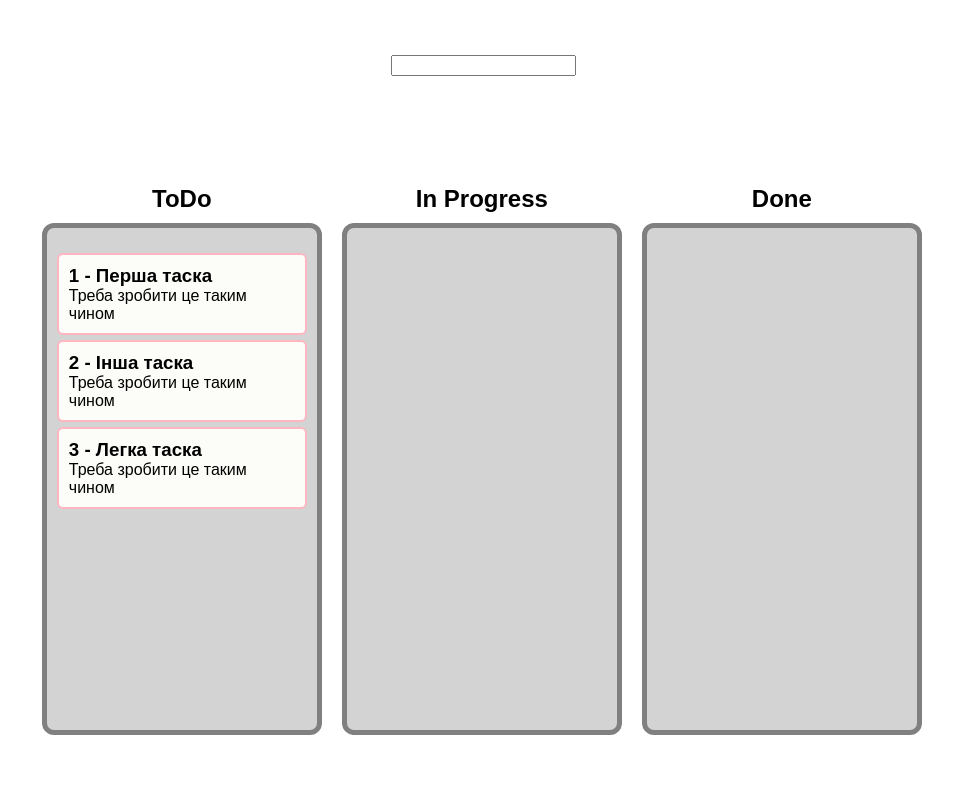
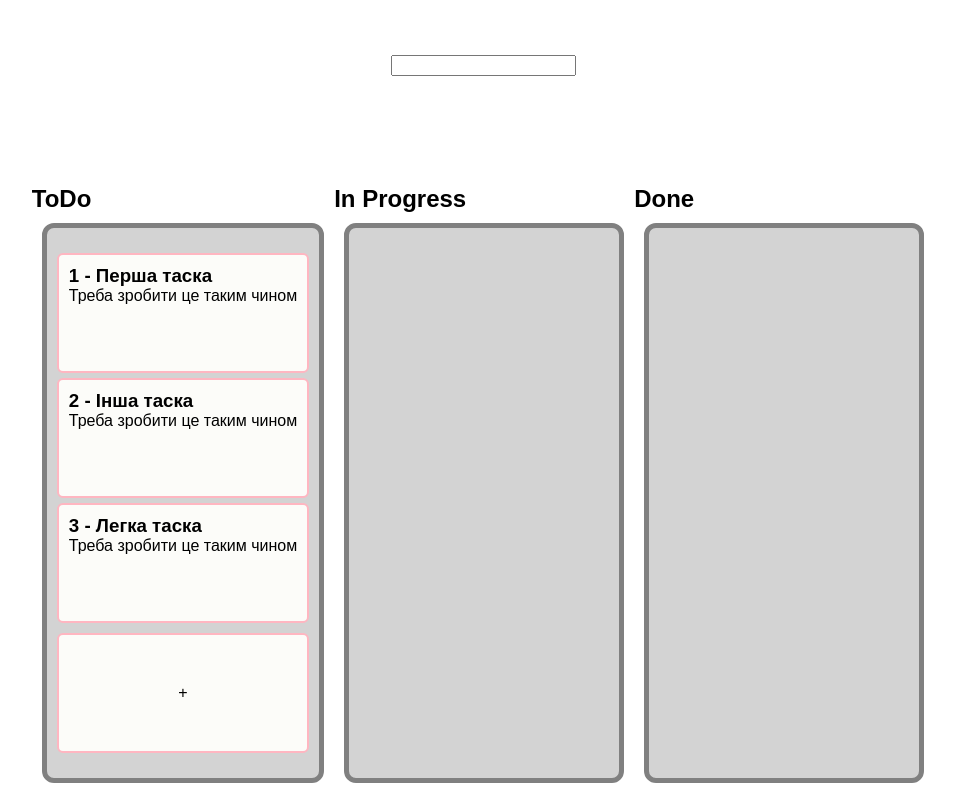
Before and after one commit to darynakarmazin/kanban-client, a React (Create React App) app: page / in a window 1280 px wide. Shown: the whole page, without its empty margins (157-1112 px from the left). Built offline with nearby package versions, Linux system fonts and the light colour scheme.

Commit message:
Added add card

```diff
--- a/src/components/App.tsx
+++ b/src/components/App.tsx
@@ -98,6 +98,31 @@ function App() {
     (e.target as HTMLElement).style.boxShadow = "none";
   };
 
+  const handleAddCard = (board: Board) => {
+    const title = prompt("Enter title for the new card:");
+    const description = prompt("Enter description for the new card:");
+
+    if (title && description) {
+      const newCard: BoardItem = {
+        id: Math.random().toString(36).substr(2, 9),
+        title: title,
+        description: description,
+      };
+
+      setBoards(
+        boards.map((b) => {
+          if (b.id === board.id) {
+            return {
+              ...b,
+              items: [...b.items, newCard],
+            };
+          }
+          return b;
+        })
+      );
+    }
+  };
+
   return (
     <div className="container">
       <input type="text" />
@@ -110,7 +135,7 @@ function App() {
               onDragOver={(e) => dragOverHandler(e)}
               onDropCapture={(e) => dropCardHandler(e, board)}
             >
-              <ul>
+              <ul className="item-list">
                 {board.items?.map((item) => (
                   <li
                     key={item.id}
@@ -127,6 +152,11 @@ function App() {
                   </li>
                 ))}
               </ul>
+              {board.title === "ToDo" && (
+                <div className="add-card" onClick={() => handleAddCard(board)}>
+                  +
+                </div>
+              )}
             </div>
           </li>
         ))}
--- a/src/index.css
+++ b/src/index.css
@@ -74,11 +74,15 @@ button {
   height: 70%;
 }
 
-.board__item {
+.board-item {
   display: flex;
   flex-direction: column;
   align-items: center;
   flex-basis: calc((100% - (8px * 2)) / 3);
+}
+
+.item-list {
+  width: 100%;
 }
 
 .board {
@@ -101,6 +105,7 @@ button {
 
 .item {
   width: 100%;
+  height: 120px;
   border: 2px solid lightpink;
   padding: 10px;
   border-radius: 6px;
@@ -108,3 +113,17 @@ button {
   background-color: #fcfcf9;
   cursor: grab;
 }
+
+.add-card {
+  display: flex;
+  flex-direction: column;
+  justify-content: center;
+  align-items: center;
+  width: 100%;
+  height: 120px;
+  border: 2px solid lightpink;
+  padding: 10px;
+  border-radius: 6px;
+  margin: 5px 0;
+  background-color: #fcfcf9;
+}
```
